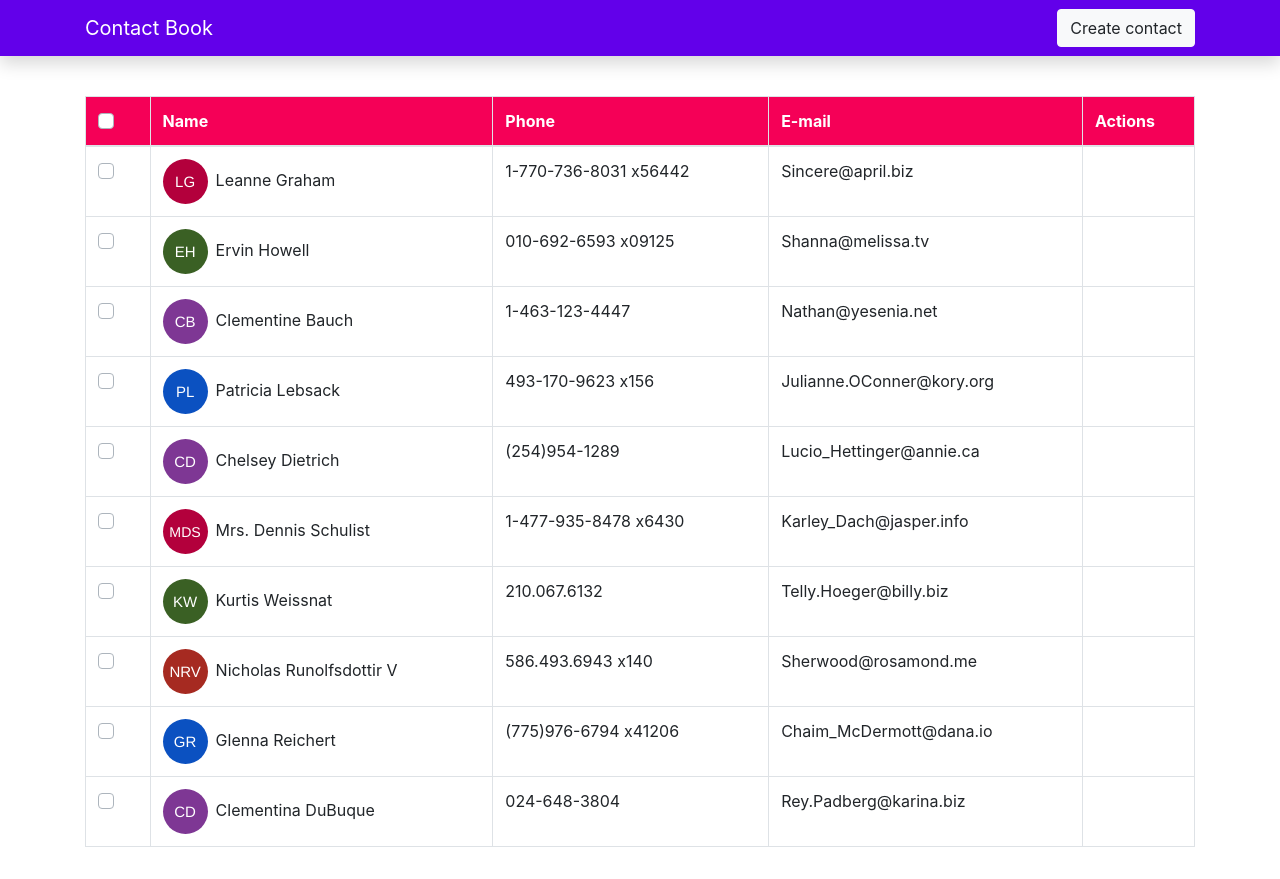
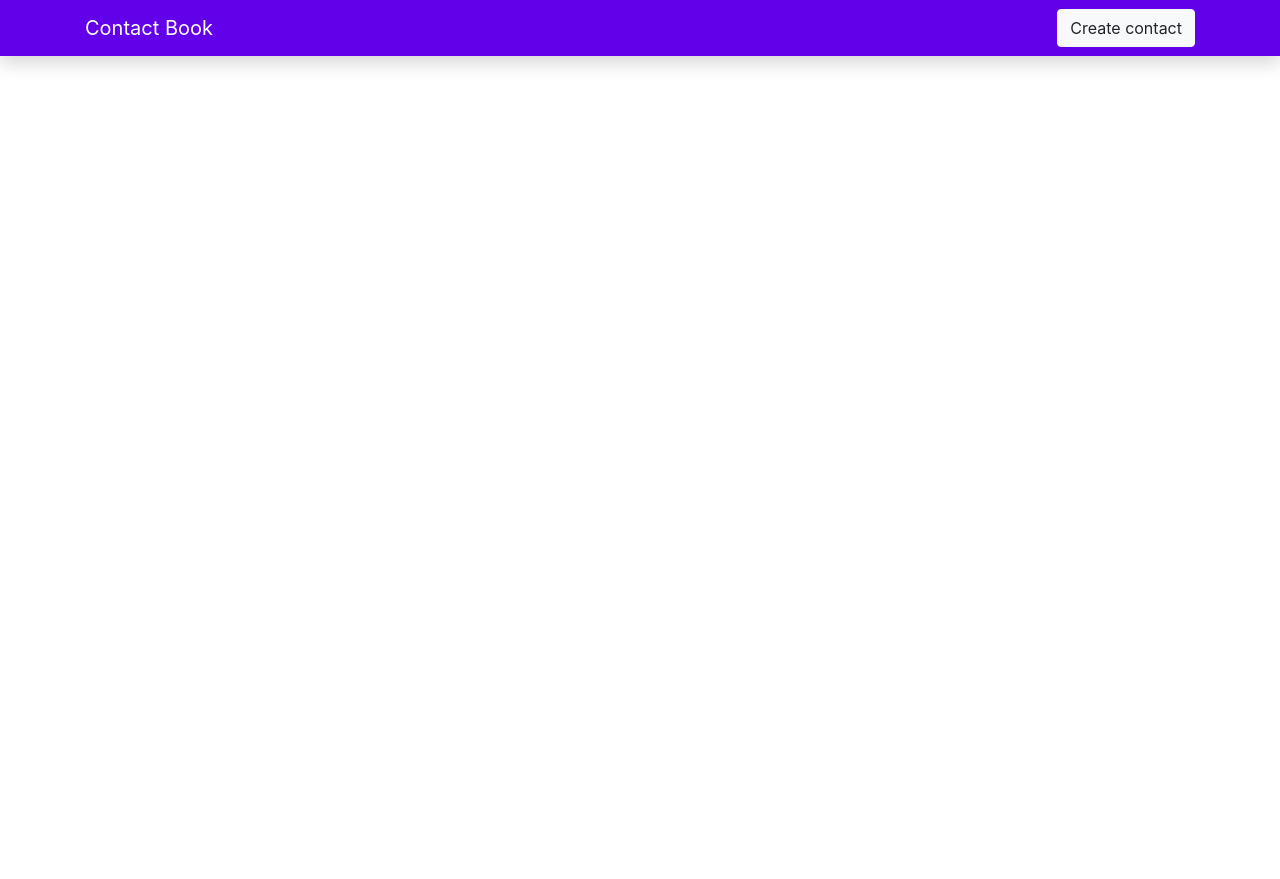
Before and after one commit to czyzu05/contact-book, a React (Create React App) app: page / in a window 1280 px wide. After the commit the page ends 800 px from the top, so only its background shows below. Built offline with nearby package versions, Linux system fonts and the light colour scheme.

Commit message:
change paths for gh pages

```diff
--- a/src/App.js
+++ b/src/App.js
@@ -16,7 +16,7 @@ const App = () => {
           <div className="container">
             <div className="py-3">
               <Switch>
-                <Route exact path="/" component={Contacts} />
+                <Route exact path="/contact-book/" component={Contacts} />
                 <Route exact path="/contacts/add" component={AddContact} />
                 <Route
                   exact
--- a/src/components/AddContact.js
+++ b/src/components/AddContact.js
@@ -32,7 +32,7 @@ const AddContact = () => {
         email,
       })
     );
-    history.push("/");
+    history.push("/contact-book/");
   };
 
   return (
--- a/src/components/EditContact.js
+++ b/src/components/EditContact.js
@@ -38,7 +38,7 @@ const EditContact = () => {
 
     const update_Contact = Object.assign(contact, { name, phone, email });
     dispatch(updateContact(update_Contact));
-    history.push("/");
+    history.push("/contact-book/");
   };
 
   return (
--- a/src/components/Navbar.js
+++ b/src/components/Navbar.js
@@ -5,7 +5,7 @@ const Navbar = () => {
   return (
     <nav className="navbar shadow fixed-top navbar-expand-sm navbar-dark bg-primary">
       <div className="container">
-        <Link to="/" className="navbar-brand">
+        <Link to="/contact/book/" className="navbar-brand">
           Contact Book
         </Link>
         <div>
```
